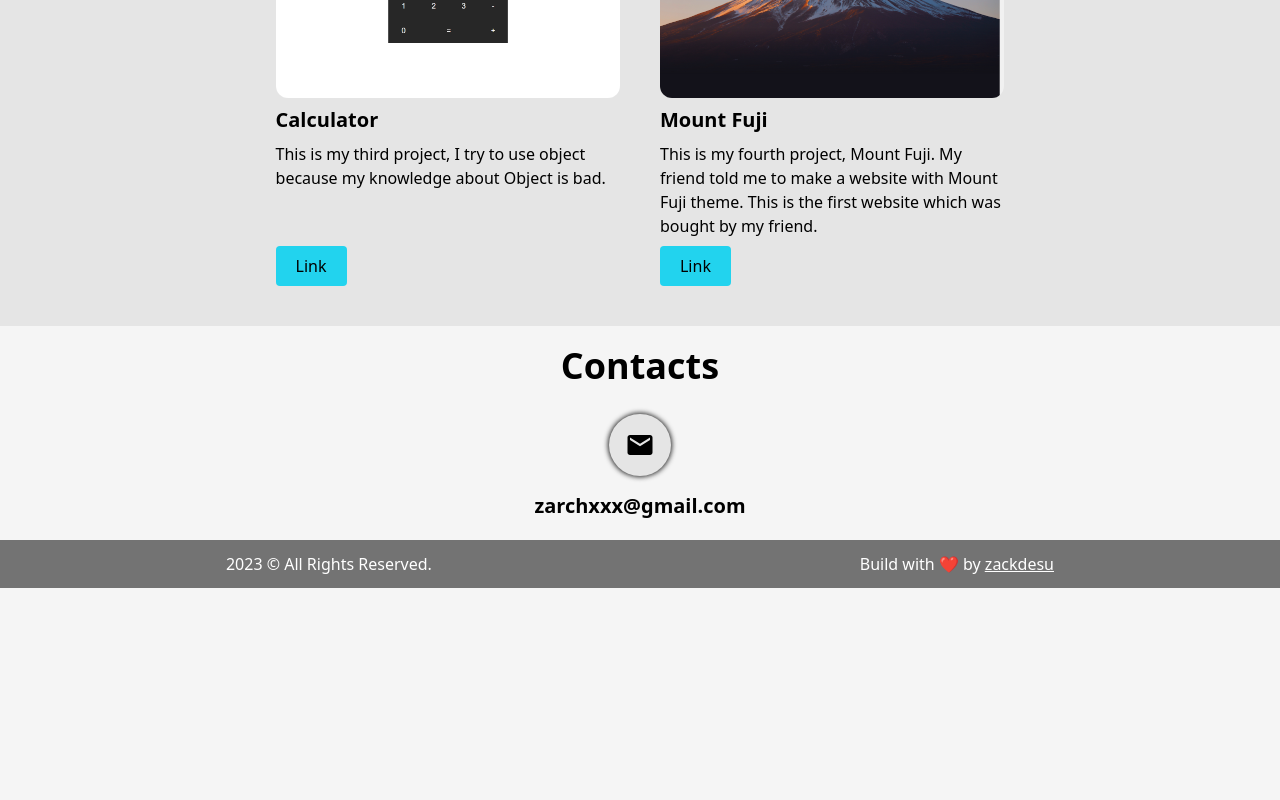
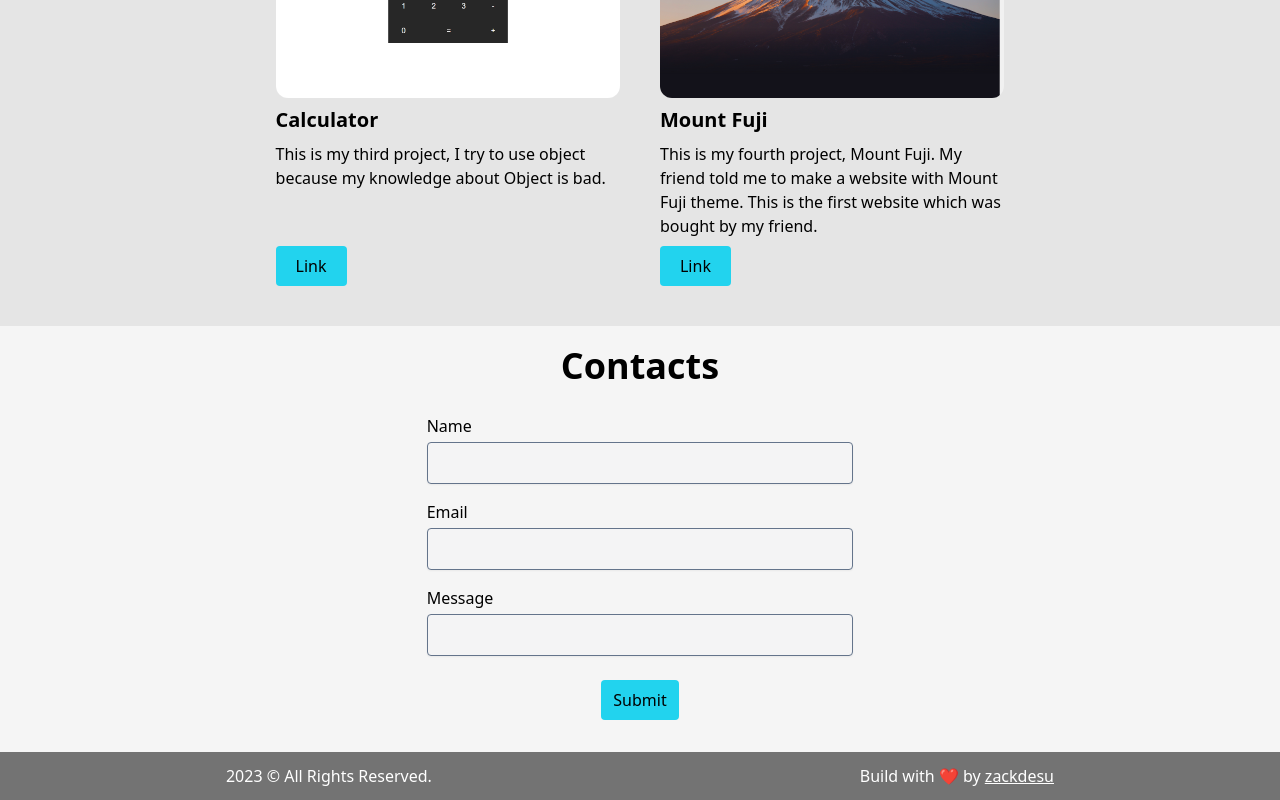
Before and after one commit to zackdesu/portfolio, a Next.js app: page / in a window 1280 px wide. Shown: the part 2521-3321 px from the top of the page. Before the commit the page ends 3109 px from the top, so only its background shows below. Built offline with nearby package versions, Linux system fonts and the light colour scheme.

Commit message:
Setting contact form

```diff
--- a/app/contact.jsx
+++ b/app/contact.jsx
@@ -1,16 +1,65 @@
-import Icons from "@/components/Icons";
+"use client";
 import React from "react";
-import { MdEmail } from "react-icons/md";
 
 const Contact = () => {
+  const handleSubmit = async (e) => {
+    e.preventDefault();
+
+    const data = {
+      name: e.target.Name.value,
+      email: e.target.Email.value,
+      message: e.target.Message.value,
+    };
+
+    const res = await fetch("/api/contact", {
+      method: "POST",
+      headers: {
+        "Content-Type": "application/json",
+      },
+      body: JSON.stringify(data),
+    });
+
+    const result = await res.json();
+
+    if (res.ok) {
+      alert(result.message);
+    } else {
+      alert(result.message);
+    }
+  };
+
+  const InputForm = ({ name, type = "text" }) => (
+    <div className="flex flex-col w-1/2">
+      <label htmlFor={name} className="my-1 font-medium">
+        {name}
+      </label>
+      <input
+        type={type}
+        id={name}
+        name={name}
+        className="mb-3 px-3 py-2 rounded border border-slate-500 shadow-sm focus:outline-none focus:border-cyan-500 bg-zinc-100 dark:bg-zinc-700"
+        autoComplete="off"
+      />
+    </div>
+  );
   return (
     <div
       className="flex flex-col items-center justify-center my-5"
       id="contact"
     >
       <h1 className="mb-3">Contacts</h1>
-      <Icons icon={MdEmail} />
-      <h3 className="text-xl">zarchxxx@gmail.com</h3>
+      <form
+        className="my-3 w-2/3 flex flex-col items-center"
+        onSubmit={handleSubmit}
+      >
+        <input type="hidden" name="_csrf" />
+        <InputForm name="Name" />
+        <InputForm name="Email" type="email" />
+        <InputForm name="Message" />
+        <button type="submit" className="bg-cyan-400 rounded px-3 py-2 mt-3">
+          Submit
+        </button>
+      </form>
     </div>
   );
 };
--- /dev/null
+++ b/pages/api/component/apiRateLimiter.js
@@ -0,0 +1,9 @@
+import rateLimit from "express-rate-limit";
+
+const apiRateLimiter = rateLimit({
+  windowMs: 1000 * 60 * 60,
+  max: 3,
+  message: { message: "Form submission limit reached" },
+});
+
+export default apiRateLimiter;
--- /dev/null
+++ b/pages/api/component/nodemailer.js
@@ -0,0 +1,17 @@
+import nodemailer from "nodemailer";
+
+const email = process.env.EMAIL;
+const pass = process.env.EMAIL_PASS;
+
+export const transporter = nodemailer.createTransport({
+  service: "gmail",
+  auth: {
+    user: email,
+    pass,
+  },
+});
+
+export const mailOptions = {
+  from: email,
+  to: "zarchxxx@gmail.com",
+};
--- /dev/null
+++ b/pages/api/contact.js
@@ -0,0 +1,36 @@
+import { transporter, mailOptions } from "./component/nodemailer";
+import apiRateLimiter from "./component/apiRateLimiter";
+
+const handler = async (req, res) => {
+  apiRateLimiter(req, res, async () => {
+    if (req.method === "POST") {
+      const data = req.body;
+      if (!data.name || !data.email || !data.message) {
+        return res.status(400).json({
+          message: `Input still empty!`,
+        });
+      }
+
+      try {
+        await transporter.sendMail({
+          ...mailOptions,
+          subject: "Portfolio Contact",
+          text: "Portfolio",
+          html: `
+        <p>Sender: ${data.name}</p>
+<p>Email: ${data.email}</p>
+<h1>Message</h1>
+<p>${data.message}</p>
+            `,
+        });
+        return res.status(200).json({ message: "Message Sent!" });
+      } catch (error) {
+        console.log(error);
+        res.status(400).json({ message: error.message });
+      }
+    }
+    return res.status(400).json({ message: "Bad Request" });
+  });
+};
+
+export default handler;
```
